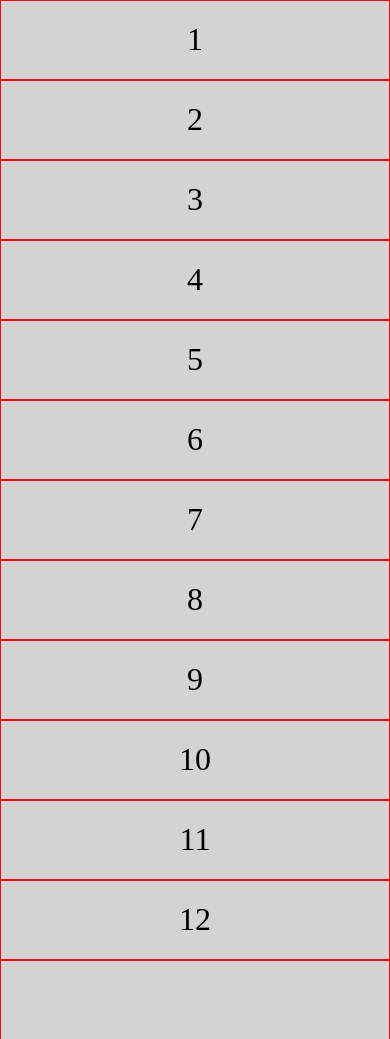
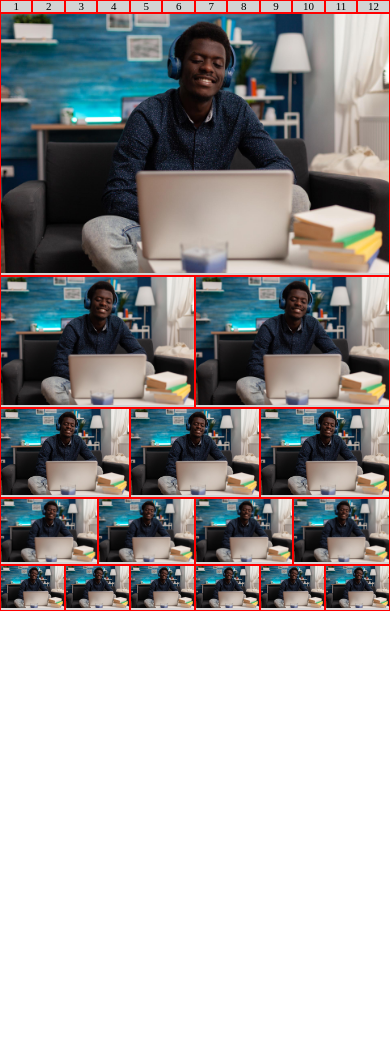
Before and after one commit to victorcova/Tera-Responsividade, a plain HTML site: page pratica-responsividade-04.html in a window 390 px wide. After the commit the page ends 844 px from the top, so only its background shows below. Drawn offline with Linux system fonts and the light colour scheme.

Commit message:
imgs e txts responsivos

```diff
--- a/pratica-responsividade-04.html
+++ b/pratica-responsividade-04.html
@@ -22,12 +22,38 @@
     <div class="col-1 mycolumn">11</div>
     <div class="col-1 mycolumn">12</div>
 
-    <div class="col-12 mycolumn"><img src="" alt=""></div>
+    <div class="col-12 mycolumn"><img src="imgs/bkg-sample.jpg"></div>
+
+    <div class="col-6 mycolumn"><img src="imgs/bkg-sample.jpg"></div>
+    <div class="col-6 mycolumn"><img src="imgs/bkg-sample.jpg"></div>
+
+
+    <div class="col-4 mycolumn"><img src="imgs/bkg-sample.jpg"></div>
+    <div class="col-4 mycolumn"><img src="imgs/bkg-sample.jpg"></div>
+    <div class="col-4 mycolumn"><img src="imgs/bkg-sample.jpg"></div>
+
+    <div class="col-3 mycolumn"><img src="imgs/bkg-sample.jpg"></div>
+    <div class="col-3 mycolumn"><img src="imgs/bkg-sample.jpg"></div>
+    <div class="col-3 mycolumn"><img src="imgs/bkg-sample.jpg"></div>
+    <div class="col-3 mycolumn"><img src="imgs/bkg-sample.jpg"></div>
+
+    <div class="col-2 mycolumn"><img src="imgs/bkg-sample.jpg"></div>
+    <div class="col-2 mycolumn"><img src="imgs/bkg-sample.jpg"></div>
+    <div class="col-2 mycolumn"><img src="imgs/bkg-sample.jpg"></div>
+    <div class="col-2 mycolumn"><img src="imgs/bkg-sample.jpg"></div>
+    <div class="col-2 mycolumn"><img src="imgs/bkg-sample.jpg"></div>
+    <div class="col-2 mycolumn"><img src="imgs/bkg-sample.jpg"></div>
+
+
 
     </div><!-- fecha row -->
 
 
     <style>
+
+        body{
+            font-size: calc(0.2em + 2vw);
+        }
 
         /* BREAKPOINT PARA DESKTOP: */
         .col-1 {width: 8.33%;}
@@ -43,13 +69,6 @@
         .col-11 {width: 91.66%;}
         .col-12 {width: 100%;}
 
-        /* BREAKPOINT PARA CELULARES: */
-        @media only screen and (max-width: 768px) {
-            [class*="col-"] {
-            width: 100%;
-        }
-        }
-
         .row{
             float: left;
             text-align:center;
@@ -60,11 +79,14 @@
         .mycolumn{
             float: left;
             text-align:center;
-            font-size: 2em;
             background-color: lightgray;
             border: 1px solid red; /* debug */
-            height: 80px;
-            padding-top: 22px;
+            height: auto;
+        }
+
+        img{ /* IMAGEM RESPONSIVA - AJUSTE DO MELHOR ESPAÇO POSSÍVEL AUTOMÁTICO */
+            width: 100%; /* 100% do elemento pai */
+            height: auto;
         }
 
 
```
Also changed, not shown: imgs/bkg-sample.jpg (added).
